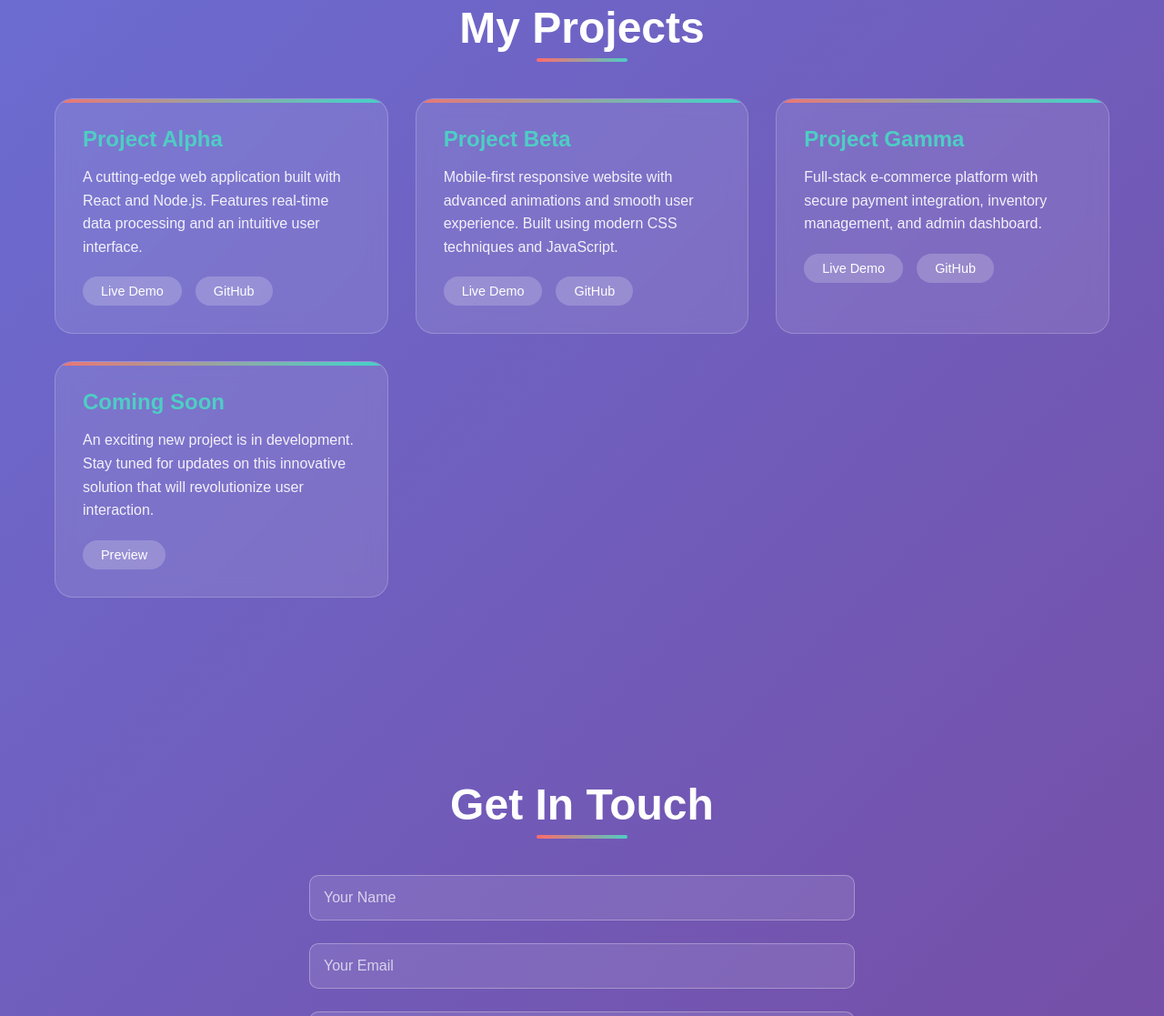
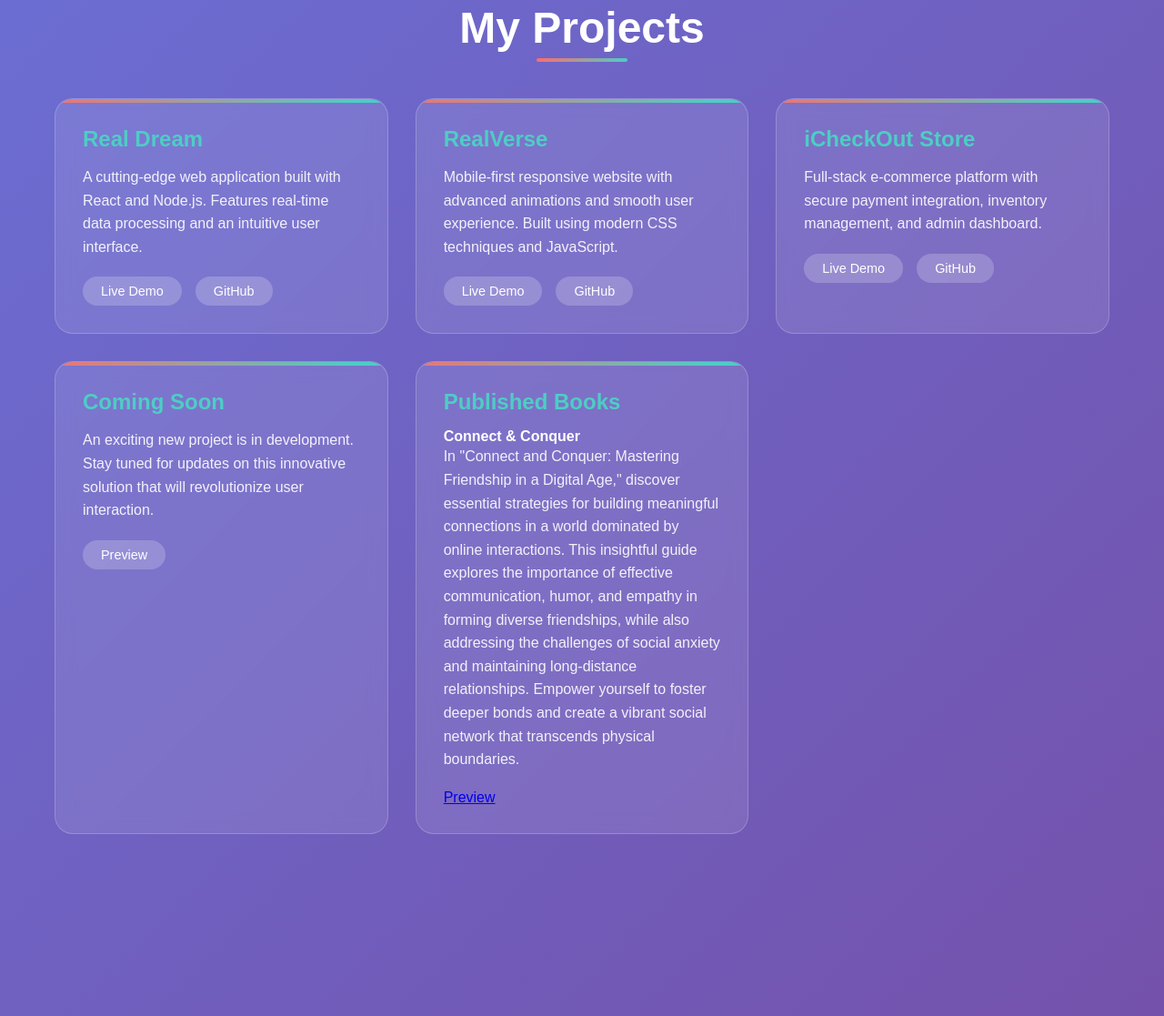
Before and after one commit to MandegarAmin/aminrahimi.github.io, a plain HTML site: page index.html in a window 1280 px wide. Shown: the part 1502-2619 px from the top of the page at 91% size. Drawn offline with Linux system fonts and the light colour scheme.

Commit message:
Update index.html
Changed the Project names and added the book class

```diff
--- a/index.html
+++ b/index.html
@@ -561,7 +561,7 @@
         <h2 class="section-title">My Projects</h2>
         <div class="projects-grid">
             <div class="project-card">
-                <h3>Project Alpha</h3>
+                <h3>Real Dream</h3>
                 <p>A cutting-edge web application built with React and Node.js. Features real-time data processing and an intuitive user interface.</p>
                 <div class="project-links">
                     <a href="#" class="project-link">Live Demo</a>
@@ -570,7 +570,7 @@
             </div>
 
             <div class="project-card">
-                <h3>Project Beta</h3>
+                <h3>RealVerse</h3>
                 <p>Mobile-first responsive website with advanced animations and smooth user experience. Built using modern CSS techniques and JavaScript.</p>
                 <div class="project-links">
                     <a href="#" class="project-link">Live Demo</a>
@@ -579,7 +579,7 @@
             </div>
 
             <div class="project-card">
-                <h3>Project Gamma</h3>
+                <h3>iCheckOut Store</h3>
                 <p>Full-stack e-commerce platform with secure payment integration, inventory management, and admin dashboard.</p>
                 <div class="project-links">
                     <a href="#" class="project-link">Live Demo</a>
@@ -592,6 +592,15 @@
                 <p>An exciting new project is in development. Stay tuned for updates on this innovative solution that will revolutionize user interaction.</p>
                 <div class="project-links">
                     <a href="#" class="project-link">Preview</a>
+                </div>
+            </div>
+
+            <div class="project-card">
+                <h3>Published Books</h3>
+                <h4>Connect & Conquer</h4>
+                <p>In "Connect and Conquer: Mastering Friendship in a Digital Age," discover essential strategies for building meaningful connections in a world dominated by online interactions. This insightful guide explores the importance of effective communication, humor, and empathy in forming diverse friendships, while also addressing the challenges of social anxiety and maintaining long-distance relationships. Empower yourself to foster deeper bonds and create a vibrant social network that transcends physical boundaries.</p>
+                <div class="project-links">
+                    <a href="#" class="https://drive.google.com/file/d/1z30dSGHNkHYE2Piz0DG2SPYmqwLCkZcy/view?usp=sharing">Preview</a>
                 </div>
             </div>
         </div>
```
